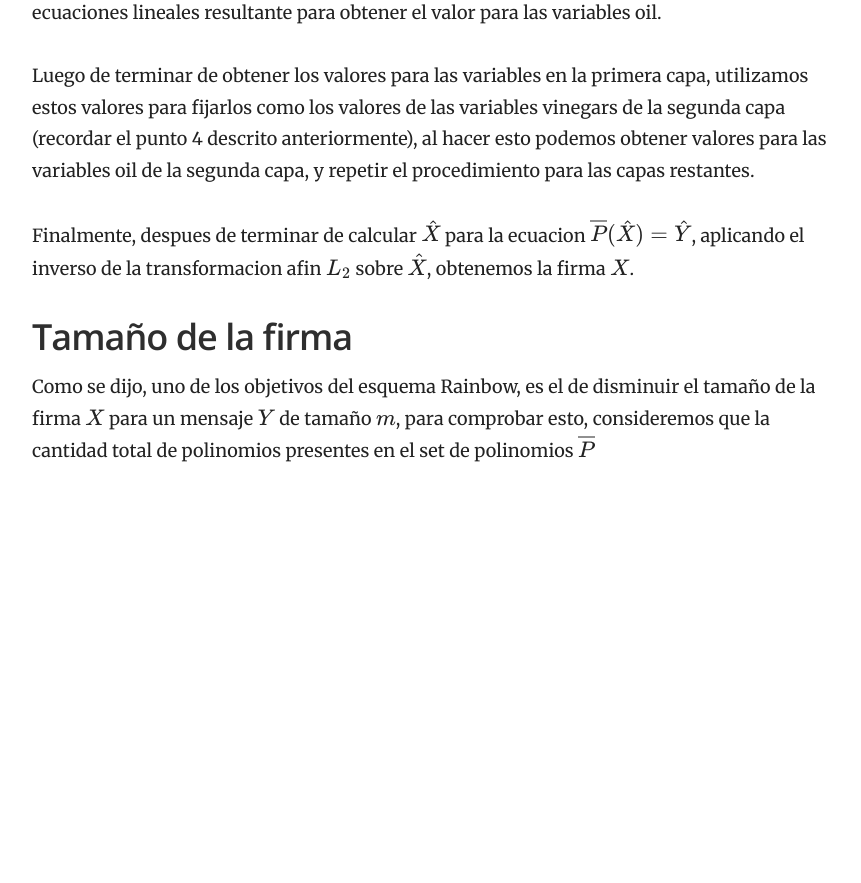
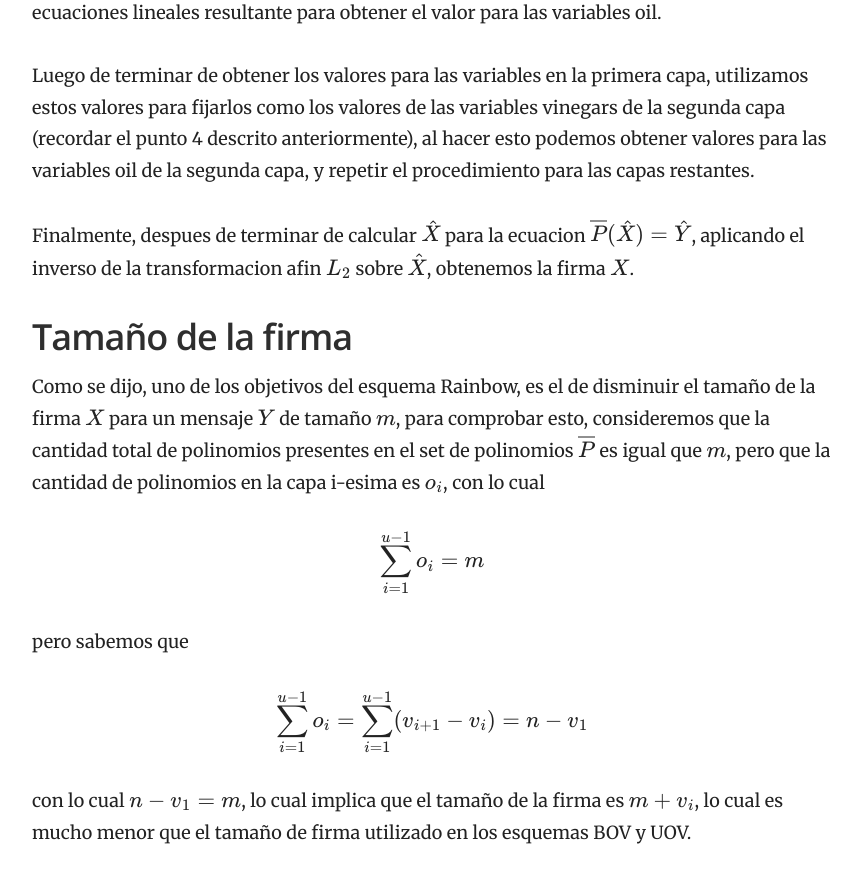
Before and after one commit to gonzalejandro/crypto-blog, a Jekyll site: the page built from _docs/post-quantic/rainbow.md, in a window 1280 px wide and 900 px high, scrolled down 2907 px. Shown: the top 883 px of the window, without its empty margins (358-1219 px from the left). Built offline with Jekyll 4.4.1, drawn with Linux system fonts in a browser that asks for light colours; formulas are drawn with MathJax 3; before the commit the page ends 3425 px from its top, so only the background shows below that.

Commit message:
Finished section about Rainbow scheme

```diff
--- a/_docs/post-quantic/rainbow.md
+++ b/_docs/post-quantic/rainbow.md
@@ -81,4 +81,16 @@ Una vez definido el set de polinomios $$\overline{P}$$, las transformaciones afi
 
 ## Tamaño de la firma
 
-Como se dijo, uno de los objetivos del esquema Rainbow, es el de disminuir el tamaño de la firma $$X$$ para un mensaje $$Y$$ de tamaño $$m$$, para comprobar esto, consideremos que la cantidad total de polinomios presentes en el set de polinomios $$\overline{P}$$
+Como se dijo, uno de los objetivos del esquema Rainbow, es el de disminuir el tamaño de la firma $$X$$ para un mensaje $$Y$$ de tamaño $$m$$, para comprobar esto, consideremos que la cantidad total de polinomios presentes en el set de polinomios $$\overline{P}$$ es igual que $$m$$, pero que la cantidad de polinomios en la capa i-esima es $$o_{i}$$, con lo cual
+
+\begin{equation}
+	\sum\limits_{i=1}^{u-1} o_{i} = m
+\end{equation}
+
+pero sabemos que
+
+\begin{equation}
+	\sum\limits_{i=1}^{u-1} o_{i} = \sum\limits_{i=1}^{u-1} (v_{i+1} - v_{i}) = n - v_{1}
+\end{equation}
+
+con lo cual $$n - v_{1} = m$$, lo cual implica que el tamaño de la firma es $$m + v_{i}$$, lo cual es mucho menor que el tamaño de firma utilizado en los esquemas BOV y UOV.
```
